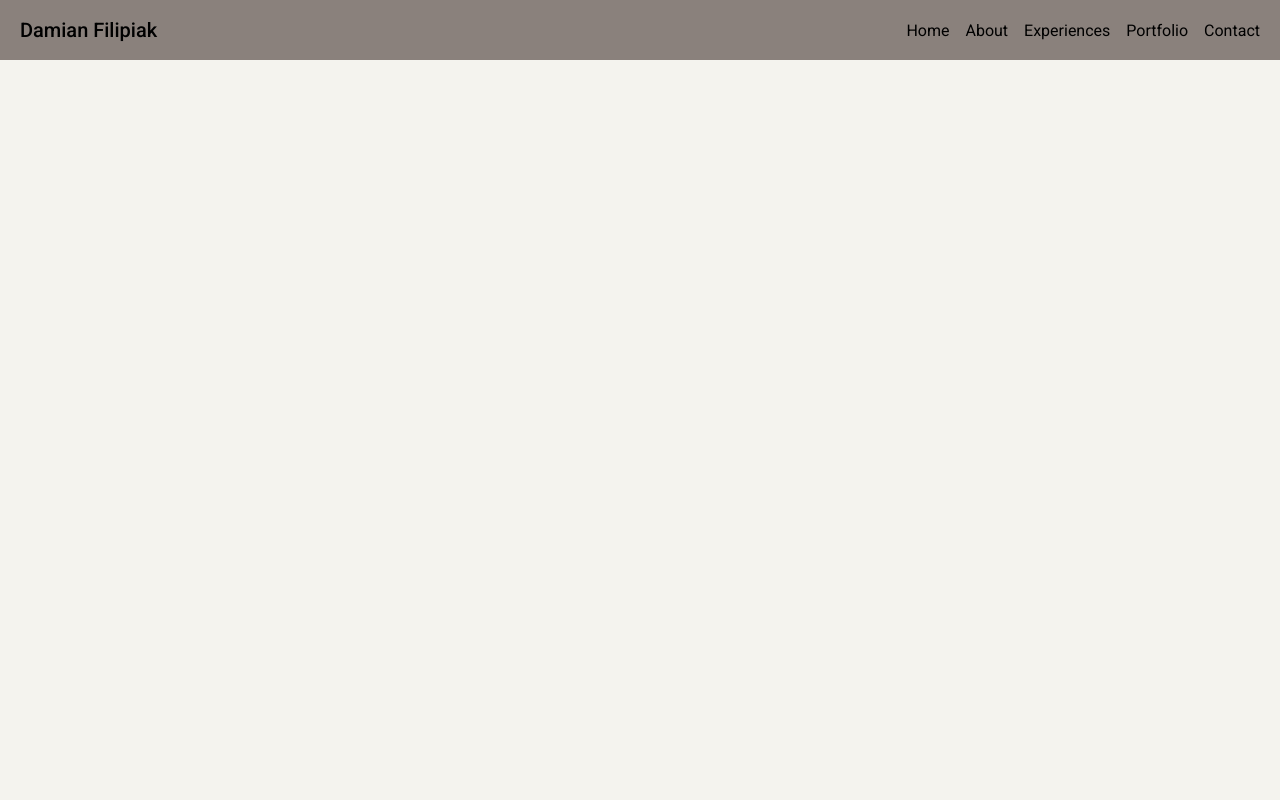
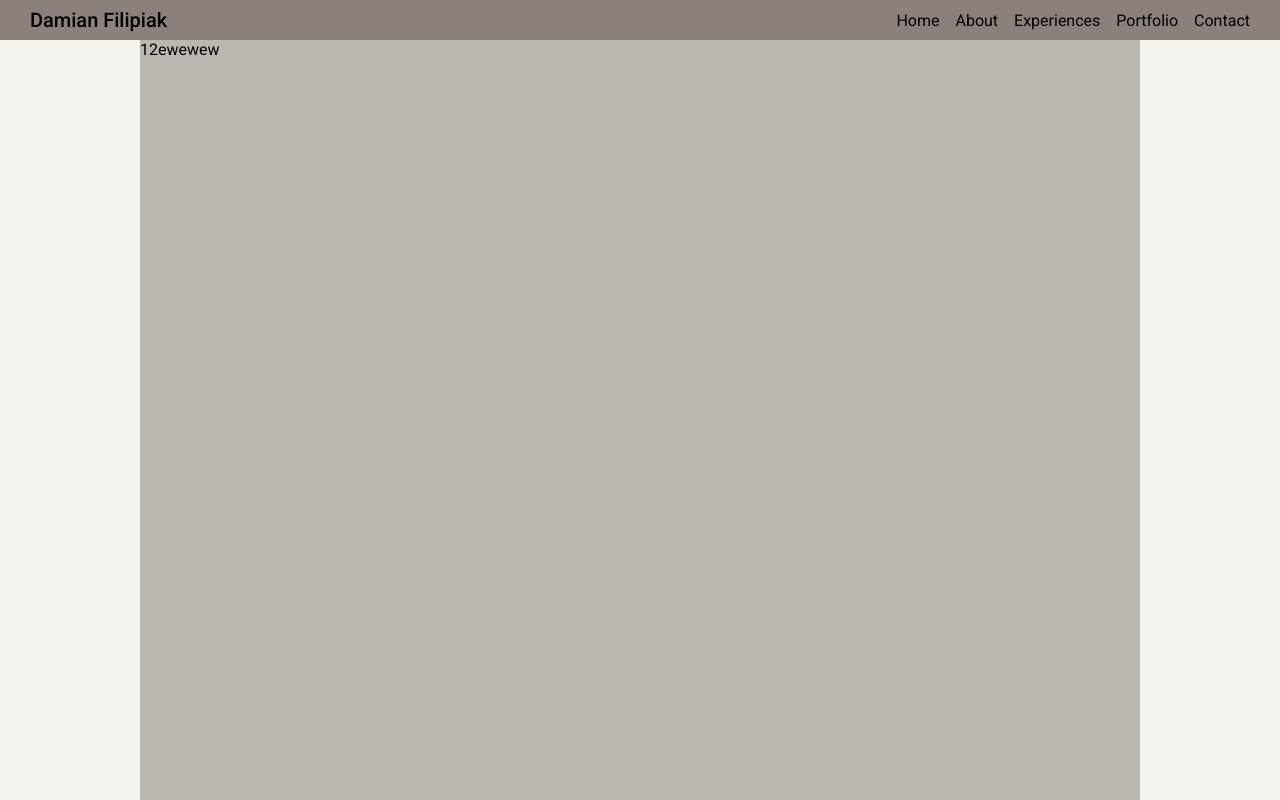
Before and after one commit to jakubiwaszkiewicz/simple-coop-project, a React (Create React App) app: page / in a window 1280 px wide. Built offline with nearby package versions, Linux system fonts and the light colour scheme.

Commit message:
cos nie cos zrobilem ale potem dokoncze, main zaczety plus home

```diff
--- a/package.json
+++ b/package.json
@@ -8,7 +8,7 @@
     "@testing-library/user-event": "^13.5.0",
     "react": "^18.2.0",
     "react-dom": "^18.2.0",
-    "react-scripts": "5.0.1",
+    "react-scripts": "^5.0.1",
     "web-vitals": "^2.1.4"
   },
   "scripts": {
--- a/src/App.js
+++ b/src/App.js
@@ -1,12 +1,14 @@
 import Header from './components/Header'
 import Main from './components/Main'
 import Footer from './components/Footer'
+import Home from './components/Home';
 
 export default function App() {
   return (
     <div className="App">
       <Header />
       <Main />
+      <Home />
       <Footer />
     </div>
   );
--- /dev/null
+++ b/src/components/Home.js
@@ -0,0 +1,13 @@
+export default function Home(){
+    return(
+        <div id="home">
+            <div className="home--img">
+
+            </div>
+            <div className="home--inf">
+                12ewewew
+            </div>
+        </div>
+
+    );
+}
--- a/src/components/Main.js
+++ b/src/components/Main.js
@@ -2,6 +2,7 @@ export default function Main () {
     return (
         <main>
 
+
         </main>
     )
 }
--- a/src/index.css
+++ b/src/index.css
@@ -1,11 +1,12 @@
 @import url('https://fonts.googleapis.com/css2?family=Roboto:ital,wght@0,100;0,300;0,400;0,500;0,700;1,400&display=swap');
 
 /* ///// General rules /////*/
-
+* {
+  box-sizing: border-box;
+}
 body {
   font-family: 'Roboto', sans-serif;
   margin: 0;
-  box-sizing: border-box;
   background-color: #F4F3EE;
 }
 
@@ -29,10 +30,14 @@ nav {
   display: flex;
   justify-content: space-between;
   align-items: center;
-  max-width: 100%;
   height: 40px;
   background-color: #8A817C;
-  padding: 10px 20px;
+  padding: 20px 30px;
+  position: fixed;
+  top: 0;
+  left: 0;
+  width: 100vw;
+
 }
 
 nav ul {
@@ -53,15 +58,47 @@ nav li a {
   text-decoration: none;
   margin-top: auto;
   margin-bottom: auto;
+  transition: 2s;
 }
 
 nav a:hover {
-  color: #E0AFA0;
+  color: #EAD1C7;
   text-decoration: none;
-  text-shadow: 0px 0px 4px 4px #F4F3EE;
+  text-shadow: 0px 2px 2px #E0AFA0;
+  -webkit-transform: scale(1.2);
+  transform: rotate(360deg);
 }
 
 nav a:focus{
-  text-shadow: 0px 0px 4px 4px #F4F3EE;
+  /*text-shadow: 0px 0px 4px 4px #F4F3EE;*/
 
 }
+
+/* ///// Home section/////*/
+
+main{
+
+}
+
+#home{
+  background-color: #BCB8B1;
+  top: 40px;
+  padding-top: 40px;
+  margin: 0 auto;
+  height: 100vh;
+  width: 100vw;
+  max-width: 1000px;
+  display: flex;
+}
+
+.home--img{
+  display: flex;
+  align-items: center;
+
+}
+
+.home--inf{
+  display: flex;
+
+
+}
```
Also changed, not shown: 1 other file (tests, documents, lock files or other folders).
